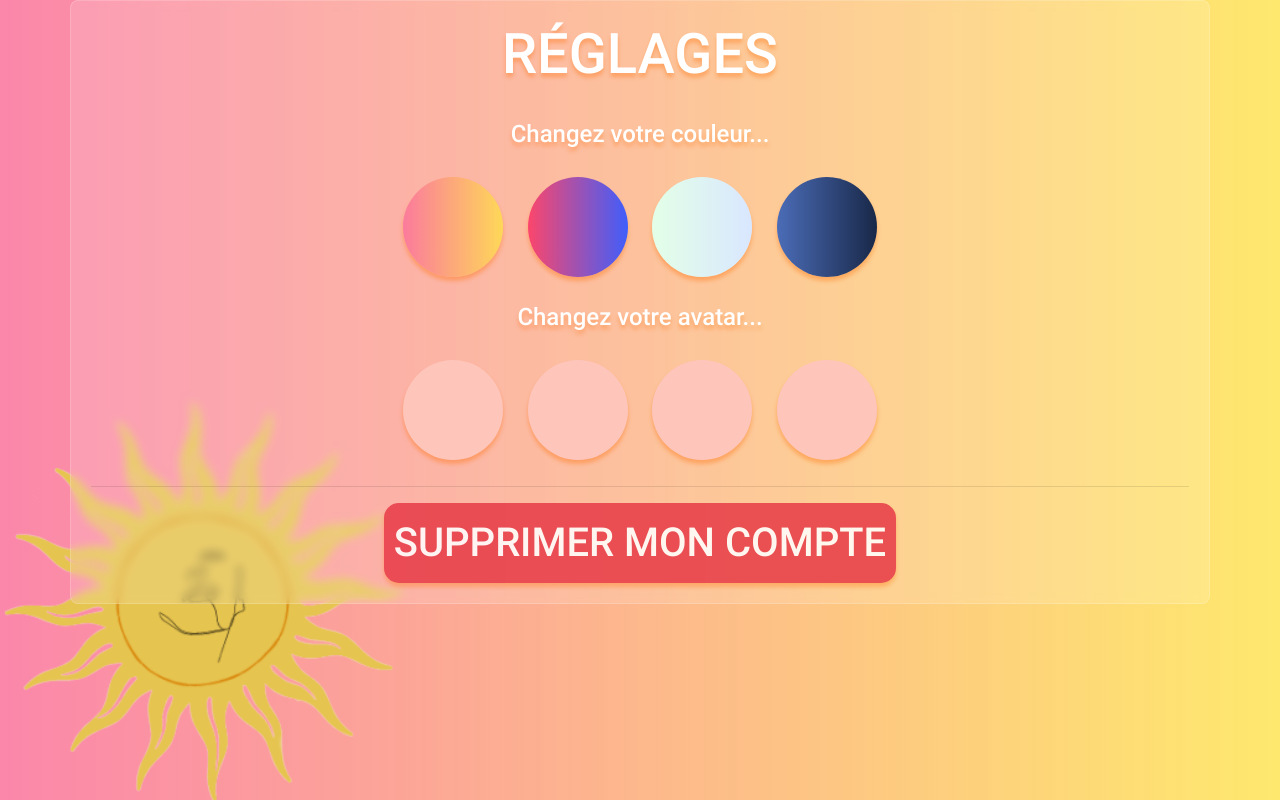
After one commit to andreamiele/ETE-transPromo-2022, a PHP site: page /reglages.html in a window 1280 px wide. The commit adds this page. Run offline with PHP 8.4, Linux system fonts and the light colour scheme.

Commit message:
Page de réglages commencée !

```diff
--- a/css/index.css
+++ b/css/index.css
@@ -3,9 +3,6 @@
     src: url('../police/Roboto-Medium.ttf');
 }
 
-body {
-    background-image: linear-gradient(270deg, rgba(254, 225, 64, 0.76) 0%, rgba(250, 112, 154, 0.84) 100%);
-}
 
 h1 {
     color: #fff;
@@ -13,6 +10,13 @@ h1 {
     text-transform: uppercase;
     text-shadow: 0px 4px 4px rgba(255, 107, 0, 0.38);
     font-size: 3.5em;
+}
+
+h2 {
+    color: #fff;
+    font-family: 'Roboto', sans-serif;
+    text-shadow: 0px 4px 4px rgba(255, 107, 0, 0.38);
+    font-size: 1.5em;
 }
 
 .form-control {
@@ -34,9 +38,42 @@ h1 {
     border-radius: 15px;
 }
 
+.btn-secondary {
+    background-color: #FEC5BB;
+    border: none;
+    padding: 10px;
+    box-shadow: 0px 4px 4px rgba(255, 107, 0, 0.38);
+    font-size: 1.5em;
+    border-radius: 50%;
+    width: 100px;
+    height: 100px;
+    margin : 10px;
+    margin-top: 20px;
+}
+
+.btn-3 {
+    background-color: #E63946;
+    border: none;
+    padding: 10px;
+    box-shadow: 0px 4px 4px rgba(255, 107, 0, 0.38);
+    border-radius: 15px;
+    color: #fff;
+    font-family: 'Roboto', sans-serif;
+    text-transform: uppercase;
+    font-size: 2.5em;
+    opacity : 0.85;
+}
+
 .btn-primary:hover {
     background-color: #edb7ad;
     border: none;
+}
+
+.btn-3:hover {
+    background-color: #B42934;
+    opacity : 0.85;
+    border: none;
+    color: #fff;
 }
 
 .container {
@@ -70,3 +107,19 @@ a:hover {
     -moz-filter: brightness(95%);
     -o-filter: brightness(95%);
 }
+
+.bt1 {
+    background : linear-gradient(270deg, rgba(254, 225, 64, 0.76) 0%, rgba(250, 112, 154, 0.84) 100%);
+}
+
+.bt2 {
+    background : linear-gradient(90deg, #FC466B 0%, #3F5EFB 100%);
+}
+
+.bt3 {
+    background : linear-gradient(90deg, #e3ffe7 0%, #d9e7ff 100%);
+}
+
+.bt4 {
+    background : linear-gradient(90deg, #4b6cb7 0%, #182848 100%);
+}
--- a/index.html
+++ b/index.html
@@ -10,7 +10,7 @@
     <link rel="stylesheet" href="css/index.css"/>
 </head>
 
-<body>
+<body style="background: linear-gradient(270deg, rgba(254, 225, 64, 0.76) 0%, rgba(250, 112, 154, 0.84) 100%)">
 
 <img src="img/logo.png" alt="Logo" class="logo"/>
 
--- a/jeu1.html
+++ b/jeu1.html
@@ -7,7 +7,7 @@
   <link rel="stylesheet" href="Jeu1.css"/>
 
 </head>
-<body>
+<body style="background: linear-gradient(270deg, rgba(254, 225, 64, 0.76) 0%, rgba(250, 112, 154, 0.84) 100%)">
 
 <div class="scene center">
   <div class="container-fluid">
--- /dev/null
+++ b/reglages.html
@@ -0,0 +1,57 @@
+<!DOCTYPE html>
+<html lang="fr">
+
+<head>
+    <meta charset="UTF-8"/>
+    <link rel="stylesheet" href="https://cdn.jsdelivr.net/npm/bootstrap@4.6.0/dist/css/bootstrap.min.css" integrity="sha384-B0vP5xmATw1+K9KRQjQERJvTumQW0nPEzvF6L/Z6nronJ3oUOFUFpCjEUQouq2+l" crossorigin="anonymous">
+    <title>ETƎ</title>
+    <script src="https://code.jquery.com/jquery-3.5.1.slim.min.js" integrity="sha384-DfXdz2htPH0lsSSs5nCTpuj/zy4C+OGpamoFVy38MVBnE+IbbVYUew+OrCXaRkfj" crossorigin="anonymous"></script>
+    <script src="https://cdn.jsdelivr.net/npm/bootstrap@4.6.0/dist/js/bootstrap.bundle.min.js" integrity="sha384-Piv4xVNRyMGpqkS2by6br4gNJ7DXjqk09RmUpJ8jgGtD7zP9yug3goQfGII0yAns" crossorigin="anonymous"></script>
+    <link rel="stylesheet" href="css/index.css"/>
+</head>
+
+<body style="background: linear-gradient(270deg, rgba(254, 225, 64, 0.76) 0%, rgba(250, 112, 154, 0.84) 100%)" >
+
+<img src="img/logo.png" alt="Logo" class="logo"/>
+
+<section class="d-flex align-items-center ">
+    <div class="container text-center">
+        <h1>Réglages</h1>
+        <br/>
+        <form>
+            <div class="form-group">
+                <h2>Changez votre couleur...</h2>
+                <div  class="btn btn-secondary bt1" onclick="changerBg(1)"></div>
+                <div  class="btn btn-secondary bt2" onclick="changerBg(2)"></div>
+                <div  class="btn btn-secondary bt3" onclick="changerBg(3)"></div>
+                <div  class="btn btn-secondary bt4" onclick="changerBg(4)"></div>
+            </div>
+            <div class="form-group">
+                <h2>Changez votre avatar...</h2>
+                <div class="btn btn-secondary" onclick=""></div>
+                <div class="btn btn-secondary" onclick=""></div>
+                <div class="btn btn-secondary" onclick=""></div>
+                <div class="btn btn-secondary" onclick=""></div>
+            </div>
+            <hr/>
+            <button type="submit" class="btn btn-3">SUPPRIMER MON COMPTE</button>
+        </form>
+    </div>
+</section>
+
+<script>
+    function changerBg(param) {
+        if(param === 1)
+            document.body.style.background = 'linear-gradient(270deg, rgba(254, 225, 64, 0.76) 0%, rgba(250, 112, 154, 0.84) 100%)';
+        if(param === 2)
+            document.body.style.background = 'linear-gradient(90deg, #FC466B 0%, #3F5EFB 100%)';
+        if(param === 3)
+            document.body.style.background = 'linear-gradient(90deg, #e3ffe7 0%, #d9e7ff 100%)';
+        if(param === 4)
+            document.body.style.background = 'linear-gradient(90deg, #4b6cb7 0%, #182848 100%)';
+    }
+
+</script>
+</body>
+
+</html>
```
Also changed, not shown: Jeu1.css (+7 -8 lines), main.js (+6 -6 lines), styleJeu1.php (deleted, +0 -8 lines).
